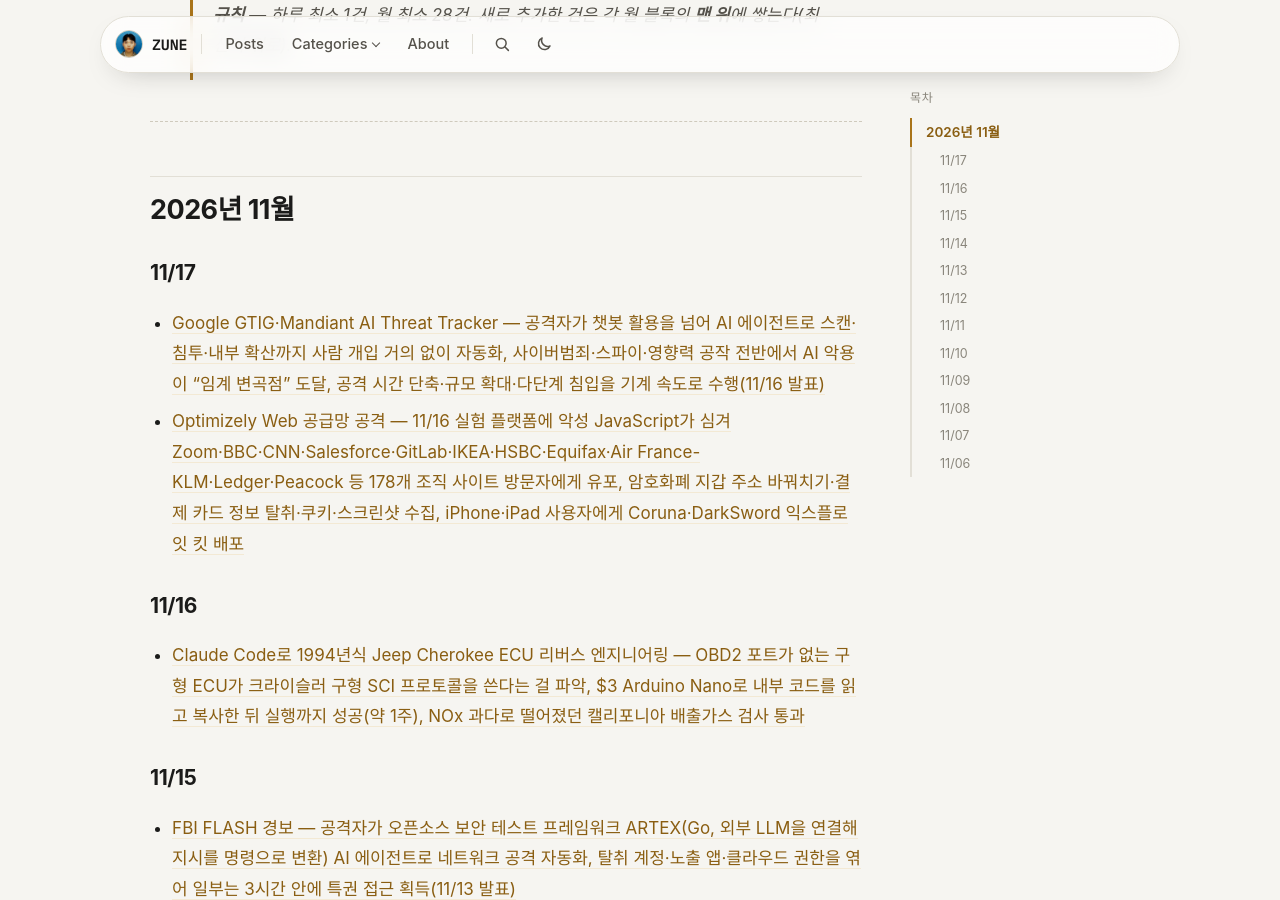
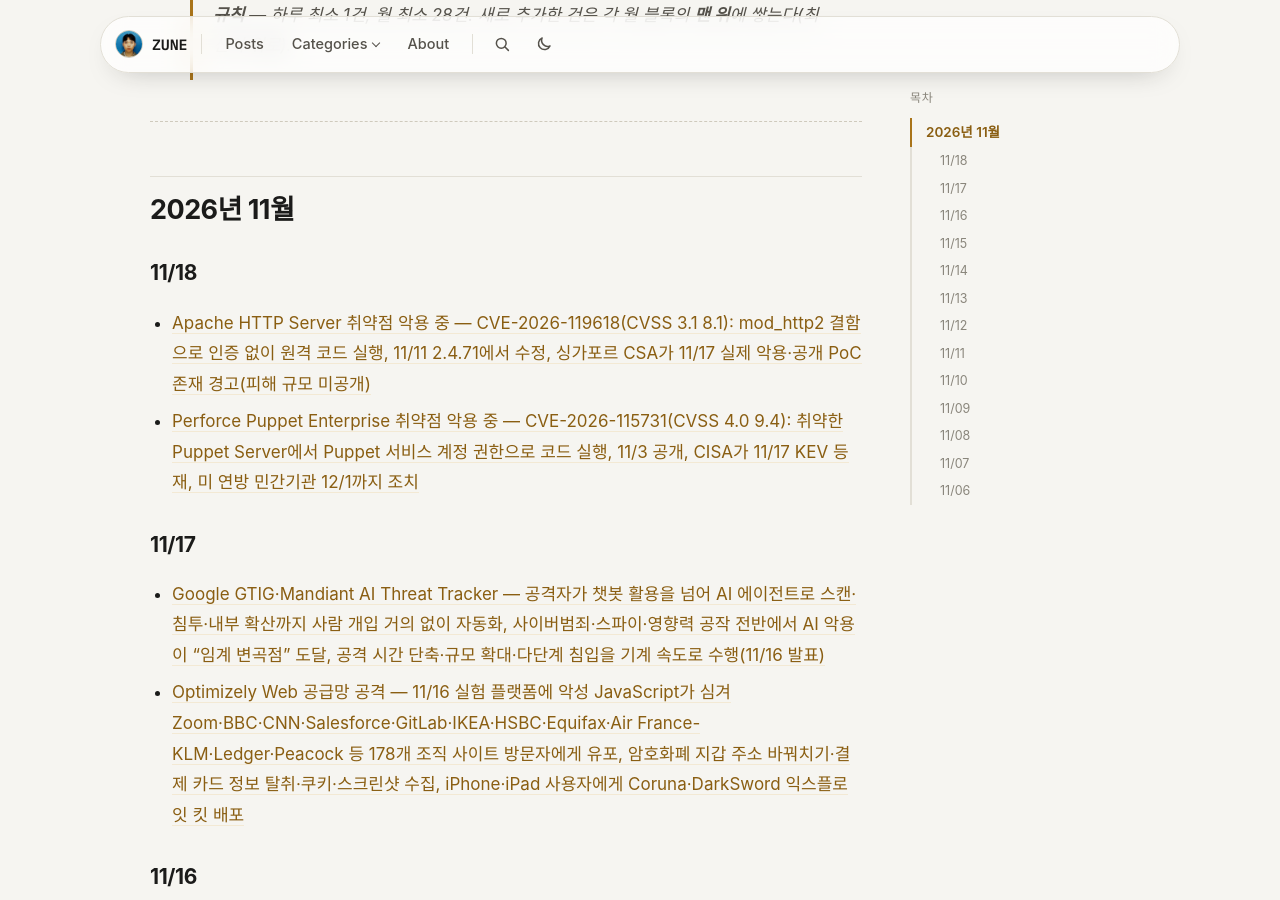
Before and after one commit to junseopark0216/junseopark0216.github.io, a Jekyll site: the page built from _posts/2026-11-06-tech-security-news-clipping.md, in a window 1280 px wide and 900 px high, scrolled down 551 px. Built offline with Jekyll 4.4.1, drawn with Linux system fonts in a browser that asks for light colours; some web fonts are replaced.

Commit message:
Update 2026-11-06-tech-security-news-clipping.md

```diff
--- a/_posts/2026-11-06-tech-security-news-clipping.md
+++ b/_posts/2026-11-06-tech-security-news-clipping.md
@@ -16,6 +16,11 @@ tags: ["보안뉴스", "클리핑", "daily"]
 ---
 
 ## 2026년 11월
+
+### 11/18
+
+- [Apache HTTP Server 취약점 악용 중 — CVE-2026-119618(CVSS 3.1 8.1): mod_http2 결함으로 인증 없이 원격 코드 실행, 11/11 2.4.71에서 수정, 싱가포르 CSA가 11/17 실제 악용·공개 PoC 존재 경고(피해 규모 미공개)](https://x.com/The_Cyber_News/status/2122929041464570334)
+- [Perforce Puppet Enterprise 취약점 악용 중 — CVE-2026-115731(CVSS 4.0 9.4): 취약한 Puppet Server에서 Puppet 서비스 계정 권한으로 코드 실행, 11/3 공개, CISA가 11/17 KEV 등재, 미 연방 민간기관 12/1까지 조치](https://x.com/The_Cyber_News/status/2123024450417549750)
 
 ### 11/17
 
```
